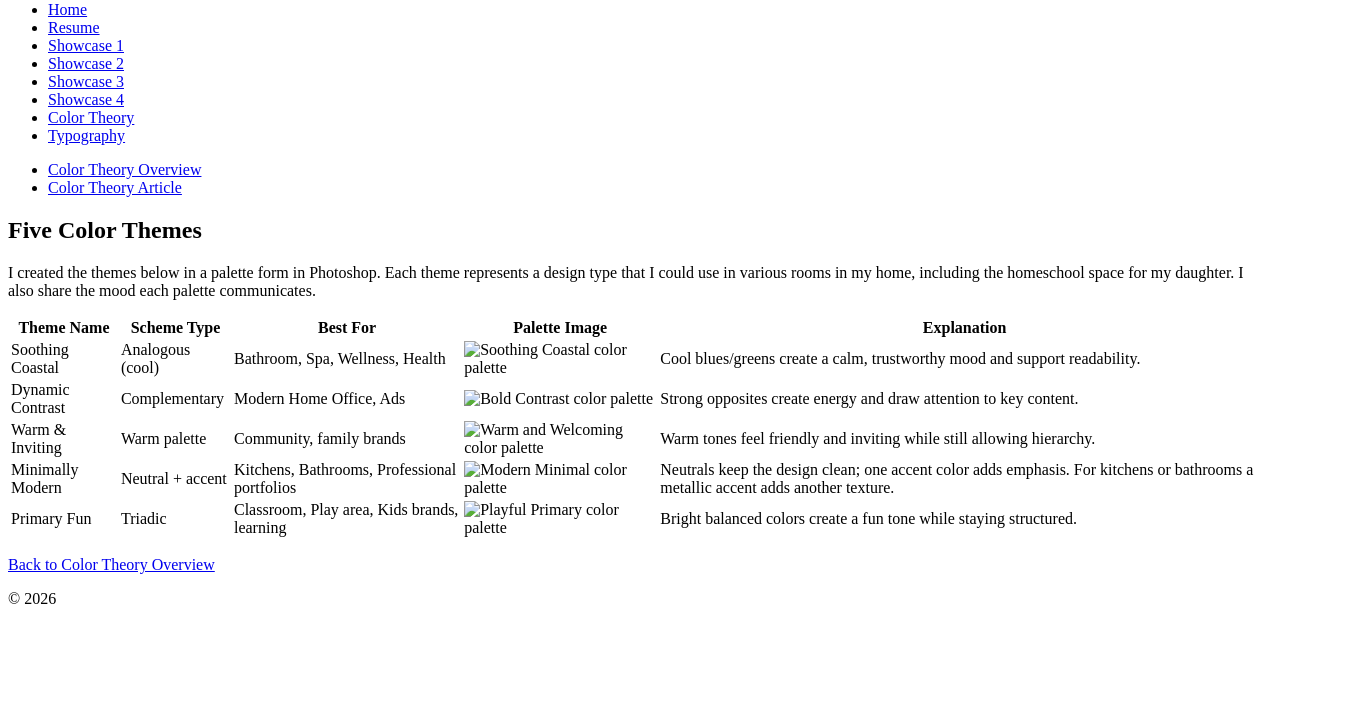
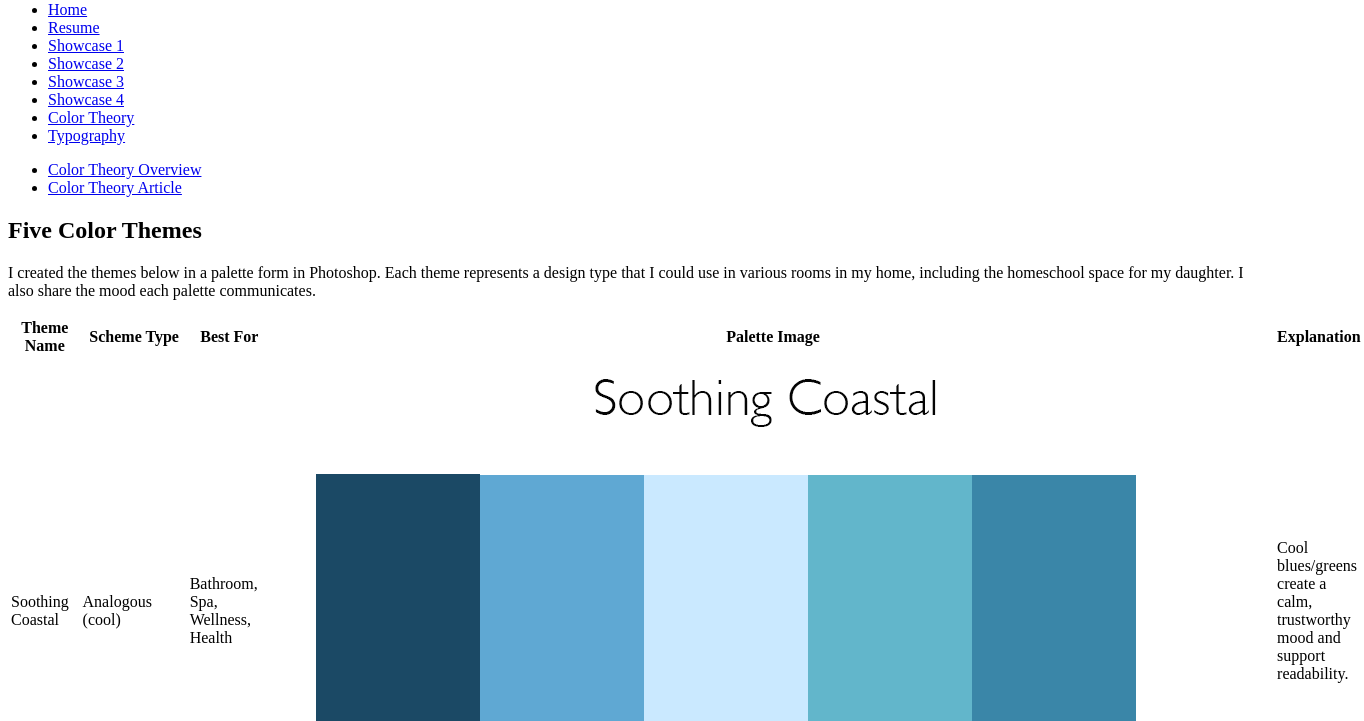
Before and after one commit to acastanon0816-blip/portfolio, a plain HTML site: page color-themes.html in a window 1280 px wide. Shown: the part 79-800 px from the top of the page, 1364 px wide, since content can reach past the window. Drawn offline with Linux system fonts and the light colour scheme.

Commit message:
edit code for color theme images

```diff
--- a/color-themes.html
+++ b/color-themes.html
@@ -52,35 +52,35 @@
             <td>Soothing Coastal</td>
             <td>Analogous (cool)</td>
             <td>Bathroom, Spa, Wellness, Health</td>
-            <td><img src="images/color/theme1.png" alt="Soothing Coastal color palette" /></td>
+            <td><img src="images/color/images/theme1.png" alt="Soothing Coastal color palette" /></td>
             <td>Cool blues/greens create a calm, trustworthy mood and support readability.</td>
           </tr>
           <tr>
             <td>Dynamic Contrast</td>
             <td>Complementary</td>
             <td>Modern Home Office, Ads</td>
-            <td><img src="images/color/theme2.png" alt="Bold Contrast color palette" /></td>
+            <td><img src="images/color/images/theme2.png" alt="Bold Contrast color palette" /></td>
             <td>Strong opposites create energy and draw attention to key content.</td>
           </tr>
           <tr>
             <td>Warm &amp; Inviting</td>
             <td>Warm palette</td>
             <td>Community, family brands</td>
-            <td><img src="images/color/theme3.png" alt="Warm and Welcoming color palette" /></td>
+            <td><img src="images/color/images/theme3.png" alt="Warm and Welcoming color palette" /></td>
             <td>Warm tones feel friendly and inviting while still allowing hierarchy.</td>
           </tr>
           <tr>
             <td>Minimally Modern</td>
             <td>Neutral + accent</td>
             <td>Kitchens, Bathrooms, Professional portfolios</td>
-            <td><img src="images/color/theme4.png" alt="Modern Minimal color palette" /></td>
+            <td><img src="images/color/images/theme4.png" alt="Modern Minimal color palette" /></td>
             <td>Neutrals keep the design clean; one accent color adds emphasis. For kitchens or bathrooms a metallic accent adds another texture.</td>
           </tr>
           <tr>
             <td>Primary Fun</td>
             <td>Triadic</td>
             <td>Classroom, Play area, Kids brands, learning</td>
-            <td><img src="images/color/theme5.png" alt="Playful Primary color palette" /></td>
+            <td><img src="images/color/images/theme5.png" alt="Playful Primary color palette" /></td>
             <td>Bright balanced colors create a fun tone while staying structured.</td>
           </tr>
         </tbody>
```
